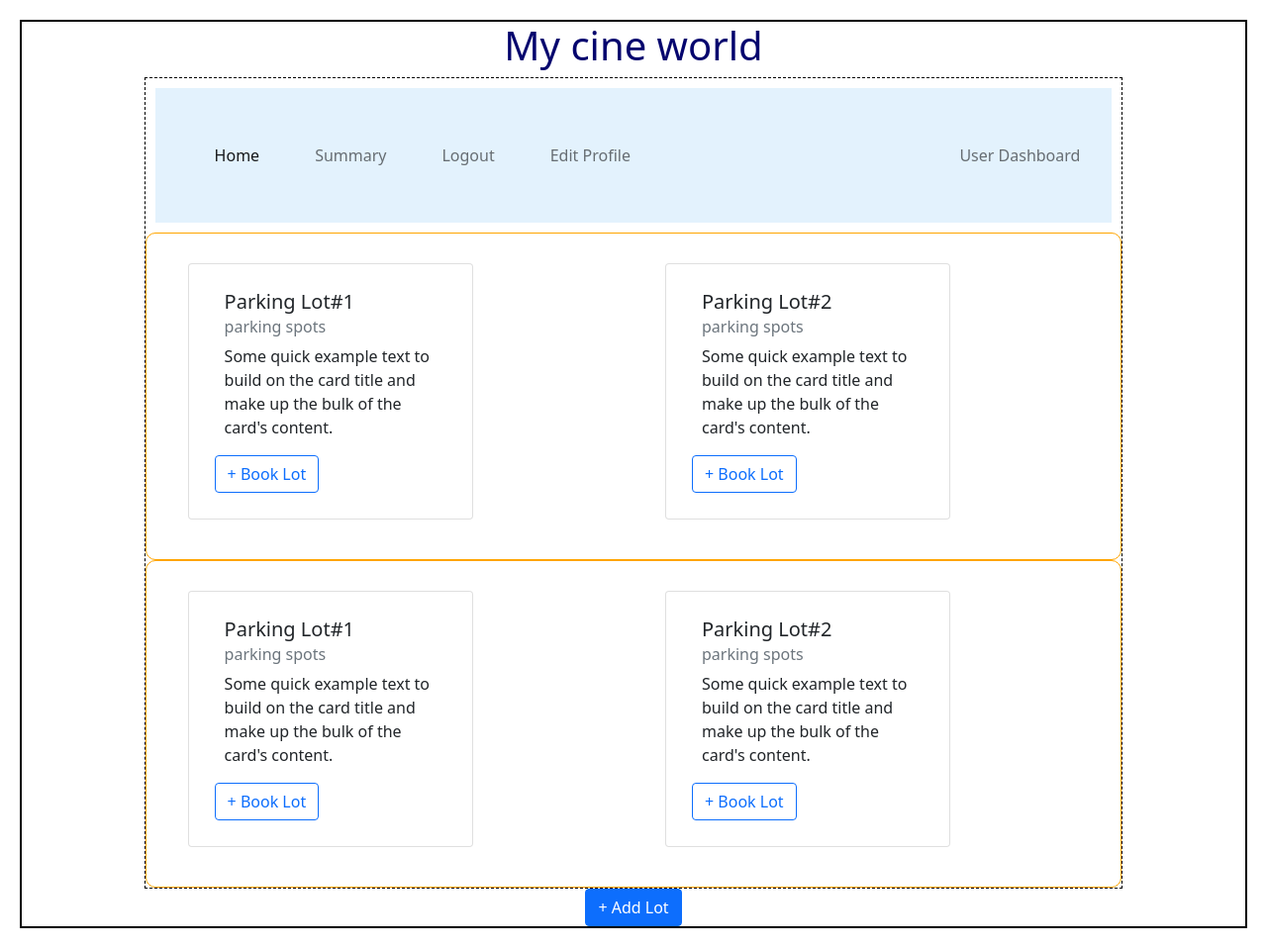
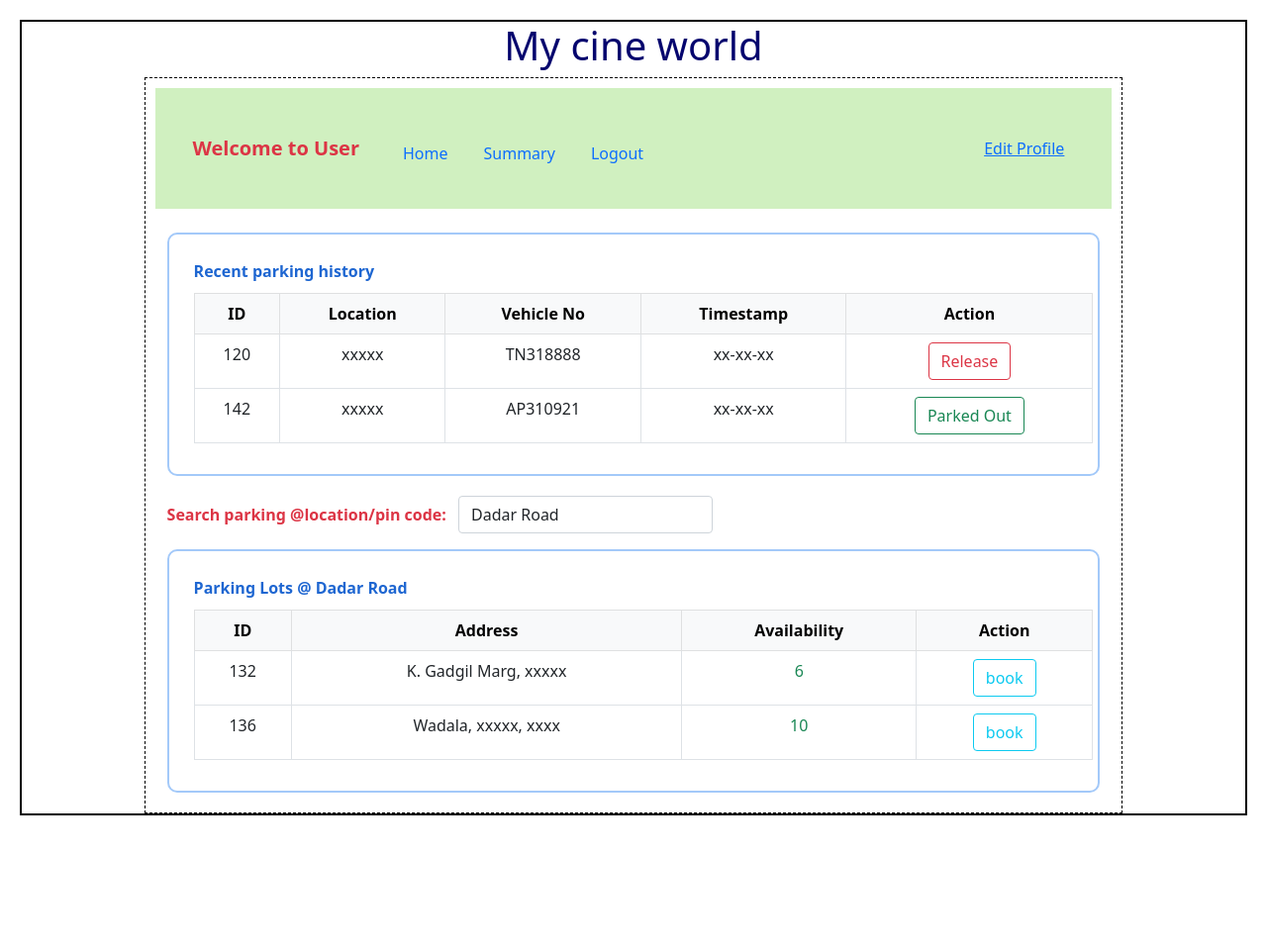
Before and after one commit to samprikta1507/vehicle_parking_app_v1, a Python web app: template templates/user_dashboard.html in a window 1280 px wide. Shown: the whole page at 99% size. After the commit the page ends 824 px from the top, so only its background shows below. Run offline with Jinja, Linux system fonts and the light colour scheme; the template is opened without the code that fills it, so the values that code supplies are empty.

Commit message:
last commit for today

```diff
--- a/static/styles/main.css
+++ b/static/styles/main.css
@@ -39,3 +39,46 @@
     margin: auto;
     color: rgb(5, 5, 110);
 }
+
+/* for admin_dashboards */
+
+.navbar-custom {
+    background-color: #d0f0c0;
+  }
+  .lot-card {
+    border: 1px solid #ccc;
+    border-radius: 10px;
+    padding: 15px;
+    margin: 10px;
+  }
+  .spot {
+    width: 30px;
+    height: 30px;
+    margin: 2px;
+    text-align: center;
+    line-height: 30px;
+    border-radius: 5px;
+    font-weight: bold;
+  }
+  .occupied {
+    background-color: #f8c8dc;
+  }
+  .available {
+    background-color: #aef3ae;
+  }
+
+
+  /* for user_dashboards */
+
+
+  .box {
+    border: 2px solid #a3c9f9;
+    border-radius: 10px;
+    padding: 15px;
+    margin-bottom: 20px;
+  }
+  .section-title {
+    color: #1e66d1;
+    font-weight: bold;
+    margin-bottom: 10px;
+  }
--- a/templates/user_dashboard.html
+++ b/templates/user_dashboard.html
@@ -10,95 +10,85 @@
            <div class="center"><h1> My cine world</h1></div>
             <div class="my_panel">
 
-                <nav class="navbar navbar-expand-lg navbar-light" style="background-color: #e3f2fd;">
+              <nav class="navbar navbar-expand-lg navbar-custom p-3">
                 <div class="container-fluid">
-                      <div class="collapse navbar-collapse" id="navbarText">
-                        <ul class="navbar-nav me-auto mb-2 mb-lg-0">
-                          <li class="nav-item">
-                            <a class="nav-link active" aria-current="page" href="#">Home</a>
-                          </li>
-
-                          <li class="nav-item">
+                  <span class="navbar-brand fw-bold text-danger">Welcome to User</span>
+                  <div class="navbar-nav">
+                    <a class="nav-link" href="#">Home</a>
                     <a class="nav-link" href="#">Summary</a>
-                          </li>
-                          <li class="nav-item">
                     <a class="nav-link" href="#">Logout</a>
-                          </li>
-                          <li class="nav-item">
-                            <a class="nav-link" href="#">Edit Profile</a>
-                          </li>
-                        </ul>
-                        <span class="navbar-text">
-                          User Dashboard
-                        </span>
+                  </div>
+                  <div class="ms-auto">
+                    <a href="#" class="text-primary">Edit Profile</a>
                   </div>
                 </div>
               </nav>
-                <div class="outer_box">
-                  <div class="container">
-                      <div class="row">
-                        <div class="col">
-                          <!--parking lot 1 card here-->
-                          <div class="card" style="width: 18rem;">
-                              <div class="card-body">
-                                <h5 class="card-title">Parking Lot#1</h5>
-                                <h6 class="card-subtitle mb-2 text-muted">parking spots</h6>
-                                <p class="card-text">Some quick example text to build on the card title and make up the bulk of the card's content.</p>
-                                <button type="button" class="btn btn-outline-primary">+ Book Lot</button>
-                              </div>
-                          </div>
-                          <!--end of parking lot 1-->
-                        </div>
-                        <div class="col">
-                          <!--parking lot 2 card here-->
-                          <div class="card" style="width: 18rem;">
-                              <div class="card-body">
-                                <h5 class="card-title">Parking Lot#2</h5>
-                                <h6 class="card-subtitle mb-2 text-muted">parking spots</h6>
-                                <p class="card-text">Some quick example text to build on the card title and make up the bulk of the card's content.</p>
-                                <button type="button" class="btn btn-outline-primary">+ Book Lot</button>
-                              </div>
-                          </div>
-                          <!--end of parking lot 2-->
-                        </div>
-                      </div>
-                  </div>
+                <!-- Recent Parking History -->
+              <div class="container mt-4">
+                <div class="box">
+                  <div class="section-title">Recent parking history</div>
+                  <table class="table table-bordered text-center">
+                    <thead class="table-light">
+                      <tr>
+                        <th>ID</th>
+                        <th>Location</th>
+                        <th>Vehicle No</th>
+                        <th>Timestamp</th>
+                        <th>Action</th>
+                      </tr>
+                    </thead>
+                    <tbody>
+                      <tr>
+                        <td>120</td>
+                        <td>xxxxx</td>
+                        <td>TN318888</td>
+                        <td>xx-xx-xx</td>
+                        <td><button type="button" class="btn btn-outline-danger">Release</button></td>
+                      </tr>
+                      <tr>
+                        <td>142</td>
+                        <td>xxxxx</td>
+                        <td>AP310921</td>
+                        <td>xx-xx-xx</td>
+                        <td><button type="button" class="btn btn-outline-success">Parked Out</button></td>
+                      </tr>
+                    </tbody>
+                  </table>
                 </div>
 
-                <div class="outer_box">
-                  <div class="container">
-                      <div class="row">
-                        <div class="col">
-                          <!--parking lot 1 card here-->
-                          <div class="card" style="width: 18rem;">
-                              <div class="card-body">
-                                <h5 class="card-title">Parking Lot#1</h5>
-                                <h6 class="card-subtitle mb-2 text-muted">parking spots</h6>
-                                <p class="card-text">Some quick example text to build on the card title and make up the bulk of the card's content.</p>
-                                <button type="button" class="btn btn-outline-primary">+ Book Lot</button>
-                              </div>
-                          </div>
-                          <!--end of parking lot 1-->
-                        </div>
-                        <div class="col">
-                          <!--parking lot 2 card here-->
-                          <div class="card" style="width: 18rem;">
-                              <div class="card-body">
-                                <h5 class="card-title">Parking Lot#2</h5>
-                                <h6 class="card-subtitle mb-2 text-muted">parking spots</h6>
-                                <p class="card-text">Some quick example text to build on the card title and make up the bulk of the card's content.</p>
-                                <button type="button" class="btn btn-outline-primary">+ Book Lot</button>
-                              </div>
-                          </div>
-                          <!--end of parking lot 2-->
-                        </div>
-                      </div>
-                  </div>
+                <!-- Search -->
+                <div class="mb-3 text-danger fw-bold">Search parking @location/pin code:
+                  <input type="text" value="Dadar Road" class="form-control d-inline w-auto ms-2">
                 </div>
 
-
+                <!-- Available Parking Lots -->
+                <div class="box">
+                  <div class="section-title">Parking Lots @ Dadar Road</div>
+                  <table class="table table-bordered text-center">
+                    <thead class="table-light">
+                      <tr>
+                        <th>ID</th>
+                        <th>Address</th>
+                        <th>Availability</th>
+                        <th>Action</th>
+                      </tr>
+                    </thead>
+                    <tbody>
+                      <tr>
+                        <td>132</td>
+                        <td>K. Gadgil Marg, xxxxx</td>
+                        <td class="text-success">6</td>
+                        <td><button type="button" class="btn btn-outline-info">book</button></td>
+                      </tr>
+                      <tr>
+                        <td>136</td>
+                        <td>Wadala, xxxxx, xxxx</td>
+                        <td class="text-success">10</td>
+                        <td><button type="button" class="btn btn-outline-info">book</button></td>
+                      </tr>
+                    </tbody>
+                  </table>
                 </div>
-            <div class="center"><button type="button" class="btn btn-primary">+ Add Lot</button></div>
               </div>
     </body>
 </html>
```
Also changed, not shown: templates/admin_dashboard.html (+61 -49 lines). Lines whose indentation alone changed are shown as unchanged.
